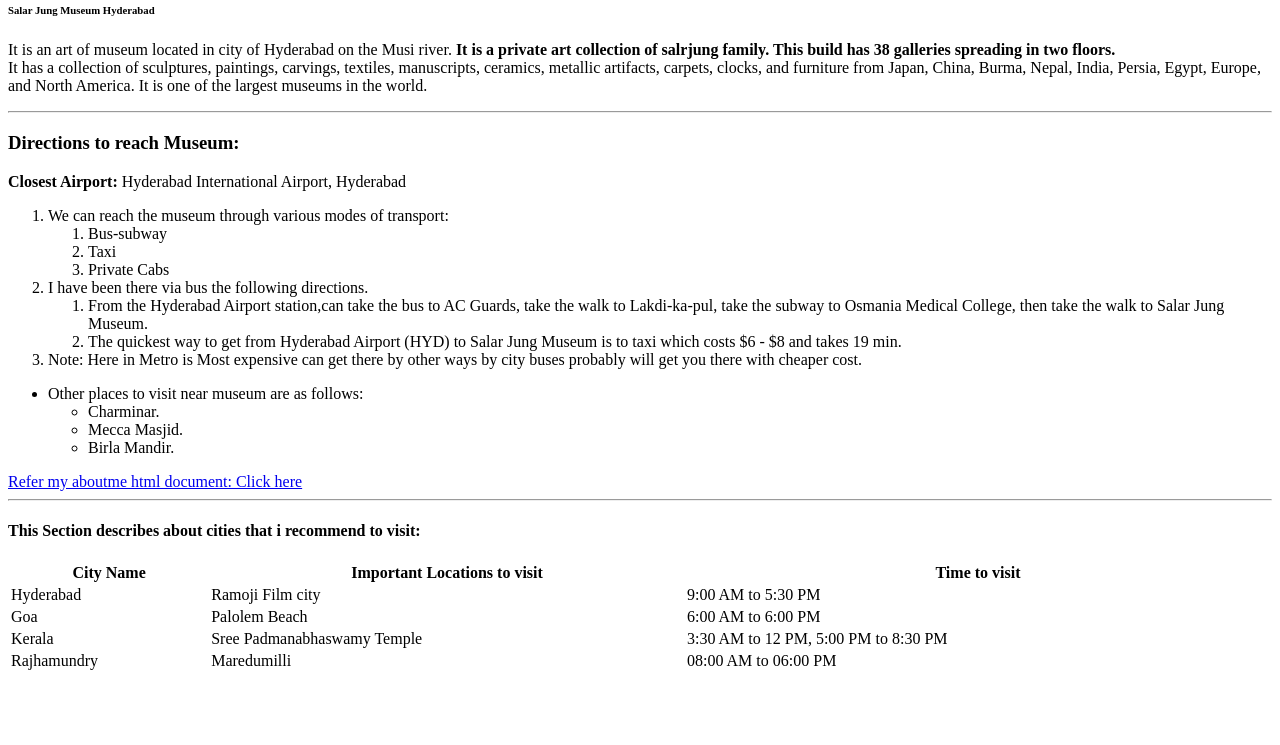
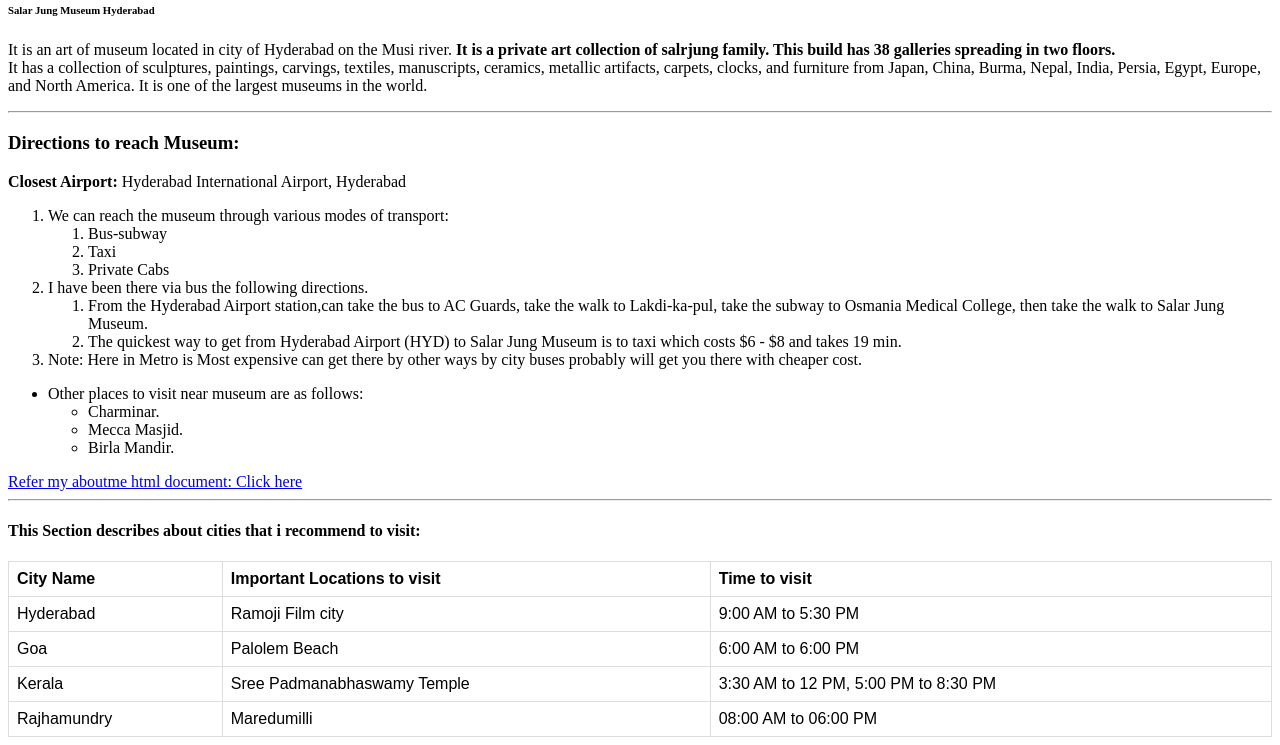
Before and after one commit to 44-563-Web-Apps-F22/44563-webapps-assignment-3-syamallaparthi, a plain HTML site: page index.html in a window 1280 px wide. Shown: the part 79-824 px from the top of the page. Before the commit the page ends 800 px from the top, so only its background shows below. Drawn offline with Linux system fonts and the light colour scheme.

Commit message:
Updated index.html

```diff
--- a/index.html
+++ b/index.html
@@ -2,6 +2,19 @@
 <html>
     <head>
         <title>Syam Kumar Allaparthi</title>
+        <style>
+            table {
+                font-family: arial, sans-serif;
+                border-collapse: collapse;
+                width: 100%;
+            }
+
+            td, th {
+                border: 1px solid #dddddd;
+                text-align: left;
+                padding: 8px;
+            }
+        </style>
     </head>
     <body>
         <header>
```
